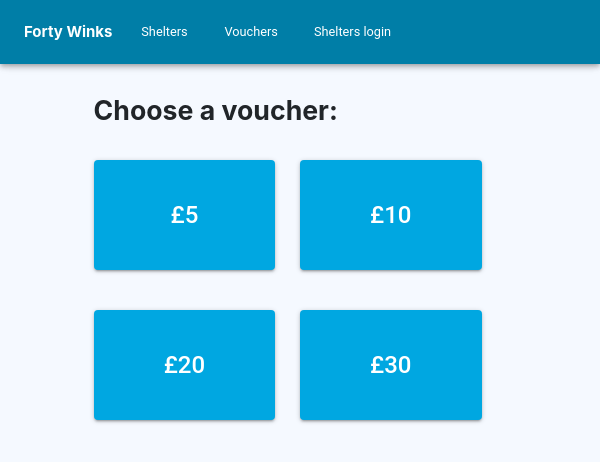
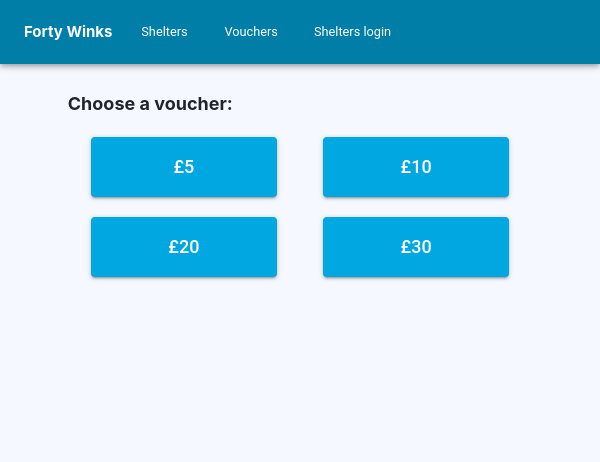
Before and after one commit to simon-norman/ui-forty-winks, a React (Create React App) app: page /vouchers in a window 600 px wide. Shown: the top 462 px of the page. Built offline with nearby package versions, Linux system fonts and the light colour scheme; no server answers; what auth0-js would draw is missing.

Commit message:
Made screen respons

```diff
--- a/src/shelters/Shelter.css
+++ b/src/shelters/Shelter.css
@@ -79,7 +79,6 @@
     width: 100%;
   }
 
-
   .shelter-map iframe {
     height: 110px;
   }
--- a/src/voucherPurchase/PurchaseForm.css
+++ b/src/voucherPurchase/PurchaseForm.css
@@ -11,11 +11,27 @@
 .voucher-list-container {
   display: flex;
   flex-direction: column;
-  width: 80%;
+  width: 60%;
 }
 
 .voucher-list-title {
   margin-bottom: 30px;
   font-weight: bold;
-  font-size: 20pt;
+  font-size: 2.4rem;
 }
+
+@media only screen and (min-width: 600px) and (max-width: 1400px)  {
+  .voucher-list-title {
+    margin-bottom: 20px;
+  }
+}
+
+@media only screen and (max-width: 600px) {
+  .voucher-list-title {
+    margin-bottom: 20px;
+  }
+
+  .voucher-list-container {
+    width: 90%;
+  }
+}
--- a/src/voucherPurchase/VoucherOption.css
+++ b/src/voucherPurchase/VoucherOption.css
@@ -1,11 +1,40 @@
 .voucher-option {
-  width: 44%;
-  margin-right: 6%;
+  width: 43%;
+  margin-right: 7%;
   margin-bottom: 40px;
 }
 
 .button.buy-voucher {
   width: 100%;
-  height: 110px;
-  font-size: 24px;
+  height: 130px;
+  font-size: 2.4rem;
 }
+
+@media only screen and (min-width: 600px) and (max-width: 1400px) {
+  .voucher-option {
+    width: 44%;
+    margin-right: 6%;
+    margin-bottom: 33px;
+  }
+
+  .button.buy-voucher {
+    width: 100%;
+    height: 110px;
+    font-size: 2.4rem;
+  }
+}
+
+@media only screen and (max-width: 600px) {
+  .voucher-option {
+    width: 40%;
+    margin-right: 5%;
+    margin-left: 5%;
+    margin-bottom: 20px;
+  }
+
+  .button.buy-voucher {
+    width: 100%;
+    height: 60px;
+    font-size: 2.4rem;
+  }
+}
```
